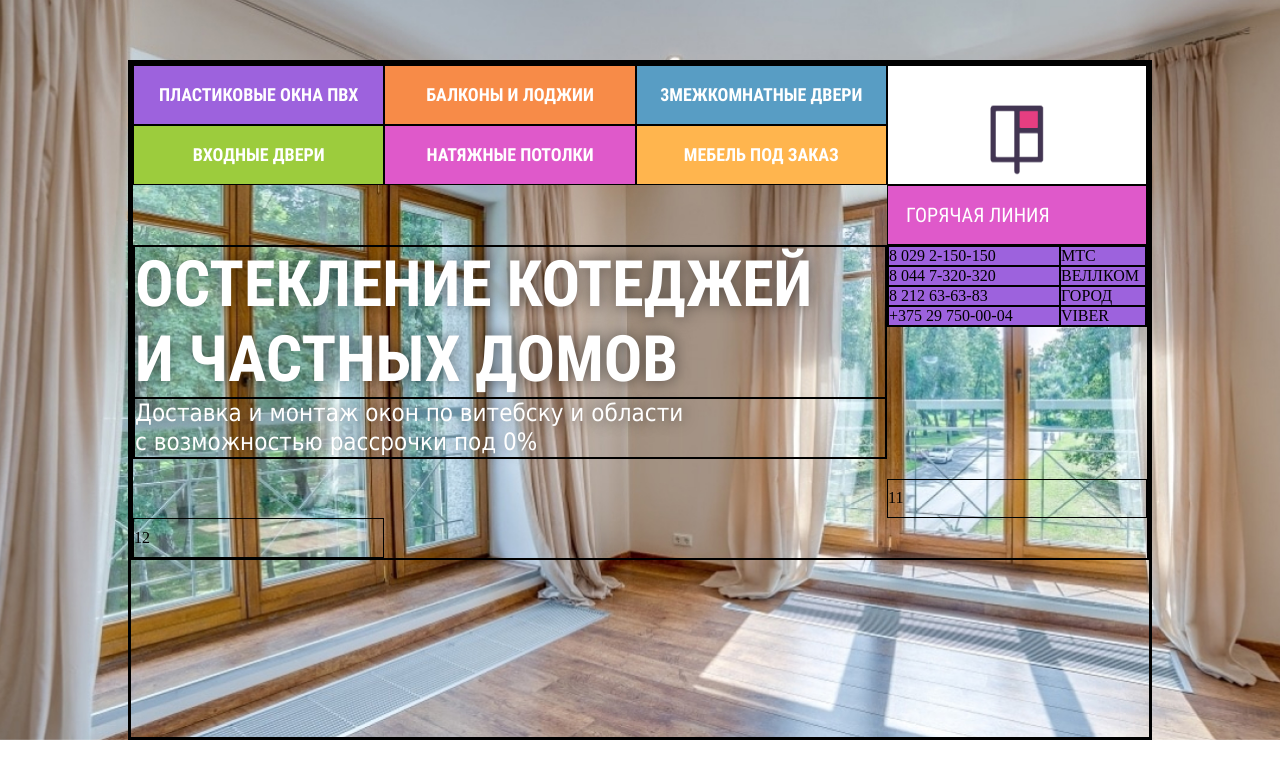
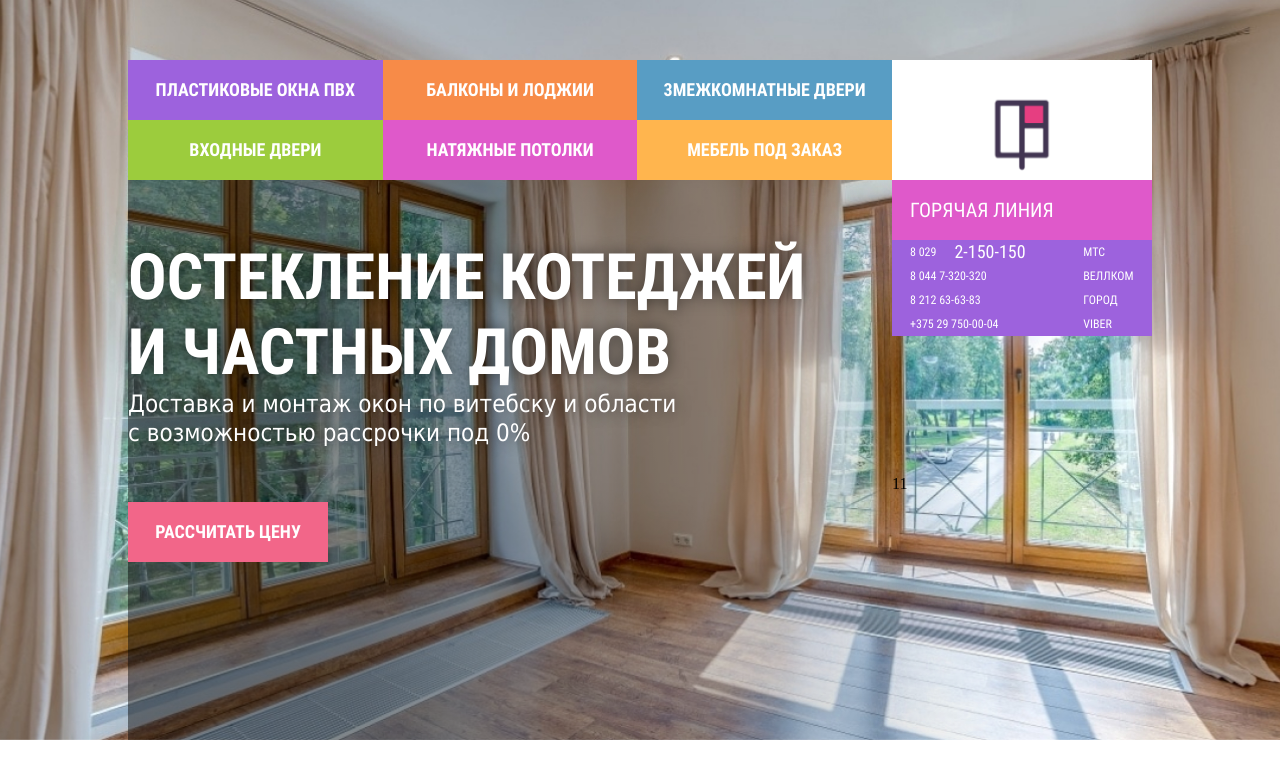
Before and after one commit to Russs11/glazing-of-houses-, a plain HTML site: page src/index.html in a window 1280 px wide. Drawn offline with Linux system fonts and the light colour scheme.

Commit message:
25.04.2022

```diff
--- a/src/index.html
+++ b/src/index.html
@@ -28,7 +28,7 @@
                             с возможностью рассрочки под 0%</div>
                     </div>
                     <div class="item item_10">
-                        <div class="item contact_text">8 029 2-150-150</div>
+                        <div class="item contact_text">8 029 <span>2-150-150</span> </div>
                         <div class="item contact_text">МТС</div>
                         <div class="item contact_text">8 044 7-320-320</div>
                         <div class="item contact_text">ВЕЛЛКОМ</div>
@@ -39,7 +39,7 @@
 
                     </div>
                     <div class="item item_11">11</div>
-                    <div class="item item_12">12</div>
+                    <div class="item item_12">РАССЧИТАТЬ ЦЕНУ</div>
                 </div>
 
                 <div class="main">
--- a/src/scss/grids.scss
+++ b/src/scss/grids.scss
@@ -31,21 +31,23 @@
         width: 100%;
         height: 740px;
 
+
         .item-wrapper {
+            background: linear-gradient(82.97deg, rgba(0, 0, 0, 0.46) 22.14%, rgba(0, 0, 0, 0) 81.34%);
             display: grid;
             width: 80%;
             margin-top: 60px;
             // height: 100%;
             grid-template-columns: 1fr;
             // background-color: aqua;
-            border: 3px solid #000;
+            // border: 3px solid #000;
 
 
             .header {
                 display: grid;
                 grid-template-columns: repeat(3, 1fr) 260px;
                 grid-template-rows: 60px 60px 60px;
-                border: 2px solid #000;
+                // border: 2px solid #000;
 
             }
 
@@ -55,7 +57,7 @@
                 align-items: center;
                 height: 100%;
                 width: 100%;
-                border: 1px solid #000;
+                // border: 1px solid #000;
                 // background-color: blueviolet;
 
             }
@@ -98,7 +100,8 @@
             .item_4,
             .item_5,
             .item_6,
-            .item_7 {
+            .item_7,
+            .item_12 {
                 display: flex;
                 justify-content: center;
                 font-family: "roboto_condensed_bold";
@@ -161,15 +164,43 @@
                 display: grid;
                 grid-template-columns: 2fr 1fr;
                 grid-template-rows: max-content;
-
                 height: fit-content;
                 background-color: #9d62dd;
 
+                .contact_text {
+                    font-family: "roboto_condensed_regular";
+                    font-style: normal;
+                    font-weight: 400;
+                    font-size: 12px;
+                    line-height: 24px;
+                    text-transform: uppercase;
+                    padding-left: 18px;
+                    color: #FFFFFF;
+
+                }
+span{
+    font-family: "roboto_condensed_regular";
+    font-style: normal;
+    font-weight: 400;
+    font-size: 18px;
+    line-height: 24px;
+    text-transform: uppercase;
+    padding-left: 18px;
+    color: #FFFFFF;
+}
             }
 
             .item_11 {
                 grid-column: 4/-1;
             }
+
+            .item_12 {
+                display: grid;
+                justify-content: center;
+                background-color: #F26689;
+                width: 200px;
+                height: 60px;
+            }
         }
     }
 }
```
Also changed, not shown: src/css/grids.css.
